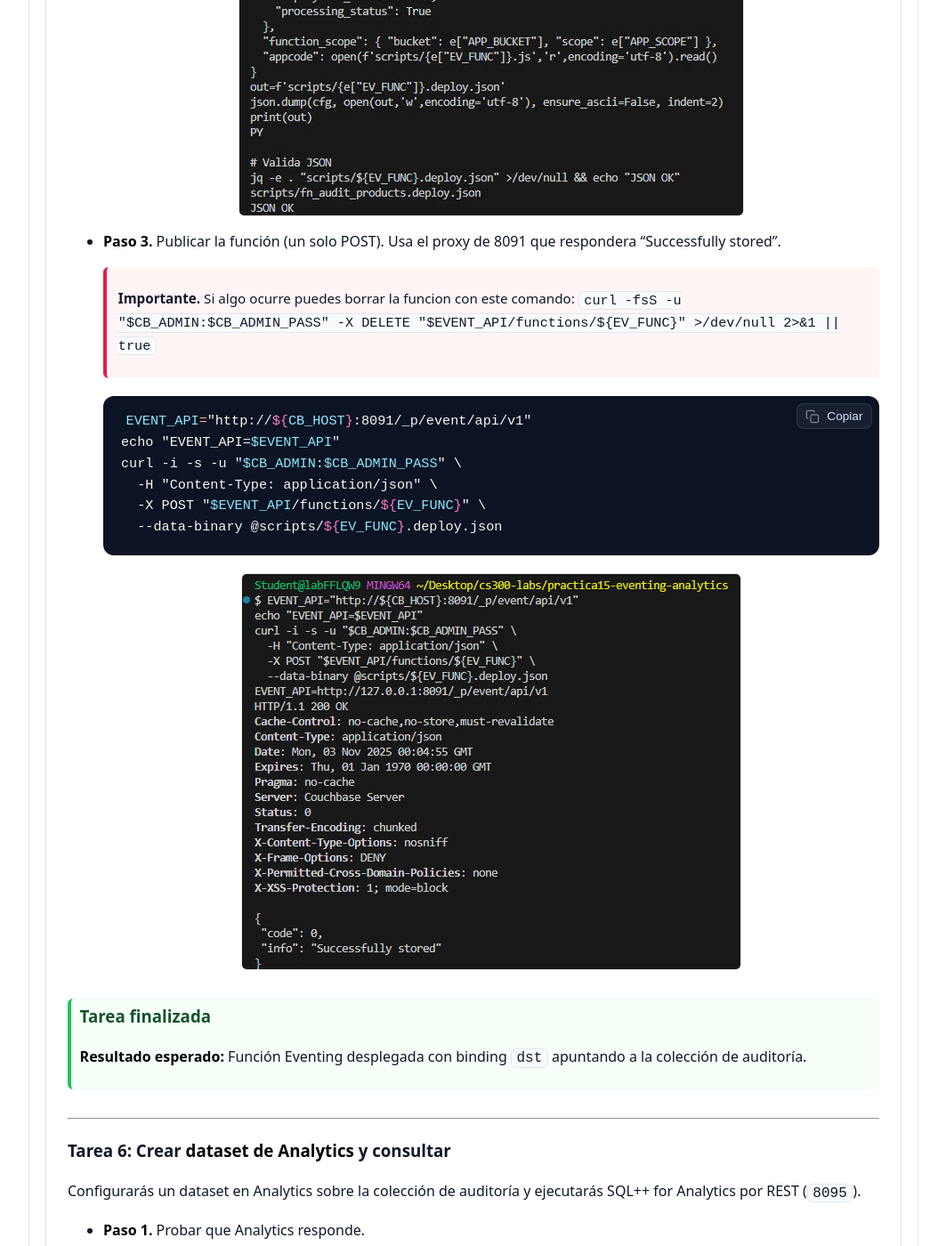
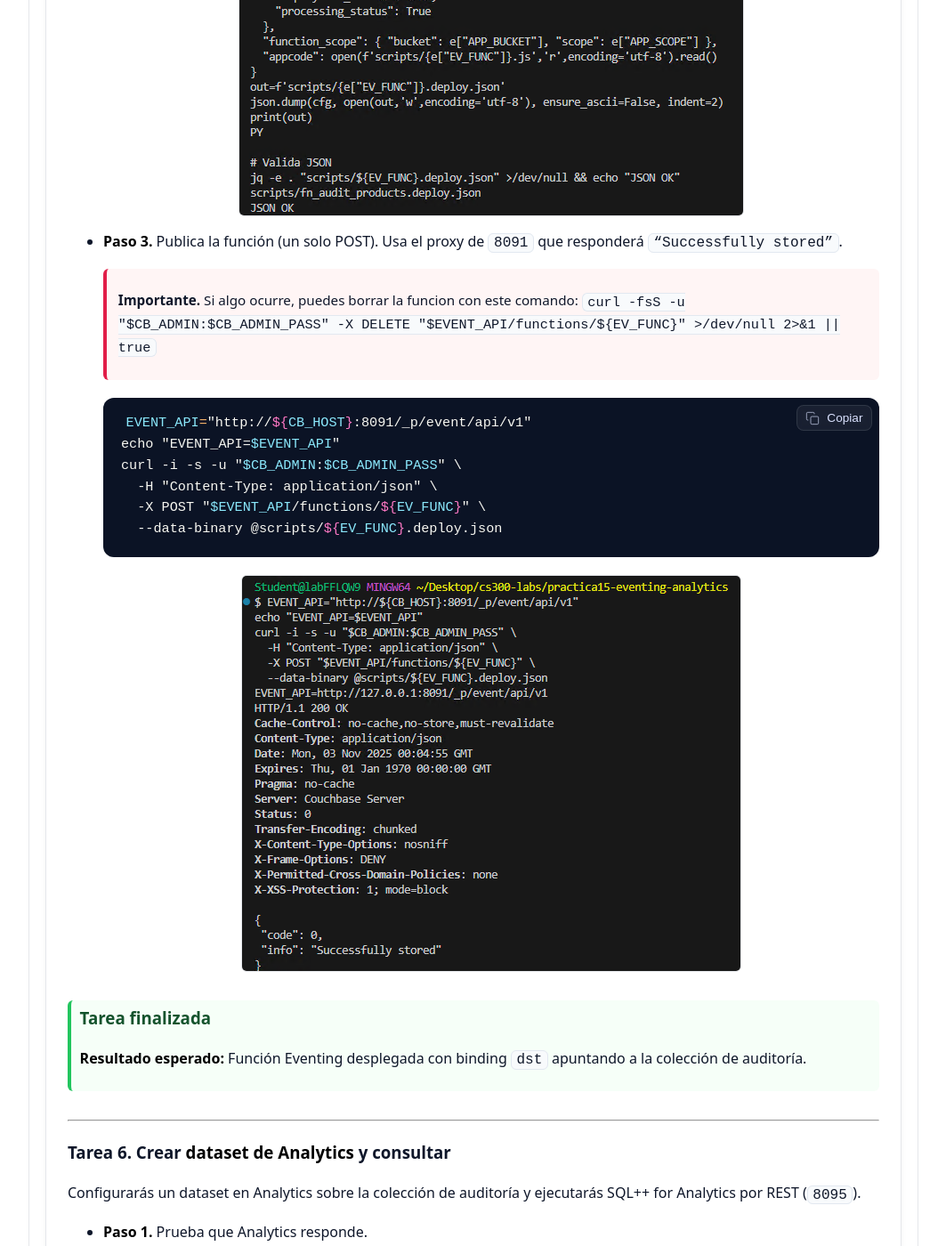
Before and after one commit to Netec-Mx/CS300_INT, a Jekyll site: the page built from labs/lab15/lab15.md, in a window 1280 px wide and 1400 px high, scrolled down 12596 px. Shown: the whole window at 89% size, without its empty margins (108-1171 px from the left). Built offline with Jekyll 4.4.1, drawn with Linux system fonts in a browser that asks for light colours; some of the changed text lies outside the part shown.

Commit message:
Update lab15.md

````diff
--- a/labs/lab15/lab15.md
+++ b/labs/lab15/lab15.md
@@ -402,9 +402,9 @@ Definirás una función `Eventing` que se activa en mutaciones de `app.shop.prod
   ```
   ![cbase15]({{ page.images_base | relative_url }}/15.png)
 
-- **Paso 3.** Publicar la función (un solo POST). Usa el proxy de 8091 que respondera “Successfully stored”.
+- **Paso 3.** Publica la función (un solo POST). Usa el proxy de `8091` que responderá `“Successfully stored”`.
 
-  > **Importante.** Si algo ocurre puedes borrar la funcion con este comando: `curl -fsS -u "$CB_ADMIN:$CB_ADMIN_PASS" -X DELETE "$EVENT_API/functions/${EV_FUNC}" >/dev/null 2>&1 || true`
+  > **Importante.** Si algo ocurre, puedes borrar la funcion con este comando: `curl -fsS -u "$CB_ADMIN:$CB_ADMIN_PASS" -X DELETE "$EVENT_API/functions/${EV_FUNC}" >/dev/null 2>&1 || true`
   {: .lab-note .important .compact}
 
   ```bash
@@ -423,13 +423,13 @@ Definirás una función `Eventing` que se activa en mutaciones de `app.shop.prod
 
 ---
 
-### Tarea 6: Crear **dataset de Analytics** y consultar
+### Tarea 6. Crear **dataset de Analytics** y consultar
 
 Configurarás un dataset en Analytics sobre la colección de auditoría y ejecutarás SQL++ for Analytics por REST (`8095`).
 
 
 
-- **Paso 1.** Probar que Analytics responde.
+- **Paso 1.** Prueba que Analytics responde.
 
   ```bash
   curl -fsS -u "${CB_ADMIN}:${CB_ADMIN_PASS}" \
@@ -469,7 +469,7 @@ Configurarás un dataset en Analytics sobre la colección de auditoría y ejecut
   ```
   ![cbase20]({{ page.images_base | relative_url }}/20.png)
 
-- **Paso 5.** Valida que se liste el dataset recién creado.
+- **Paso 5.** Valida que se liste el `dataset` recién creado.
 
   ```bash
   curl -fsS -u "${CB_ADMIN}:${CB_ADMIN_PASS}" \
@@ -480,7 +480,7 @@ Configurarás un dataset en Analytics sobre la colección de auditoría y ejecut
   ```
   ![cbase21]({{ page.images_base | relative_url }}/21.png)
 
-- **Paso 6.** Conecta el link Local (inicia ingesta) e inicia la ingesta continua desde data hacia Analytics.
+- **Paso 6.** Conecta el link local (inicia ingesta) e inicia la ingesta continua desde data hacia Analytics.
 
   ```bash
   curl -fsS -u "${CB_ADMIN}:${CB_ADMIN_PASS}" \
@@ -504,15 +504,15 @@ Configurarás un dataset en Analytics sobre la colección de auditoría y ejecut
 
 ---
 
-### Tarea 7: Limpieza
+### Tarea 7. Limpieza
 
 Borrar datos en el entorno para repetir pruebas.
 
 
 
-- **Paso 1.** En la terminal aplica el siguiente comando para detener el nodo.
+- **Paso 1.** En la terminal, aplica el siguiente comando para detener el nodo.
 
-  > **Nota.** Si es necesario puedes volver a encender los contenedores con el comando **`docker compose start`**
+  > **Nota.** Si es necesario, puedes volver a encender los contenedores con el comando **`docker compose start`**
   {: .lab-note .info .compact}
 
   ```bash
````
Also changed, not shown: other parts of labs/lab15/lab15.md (+2 -2 lines).
